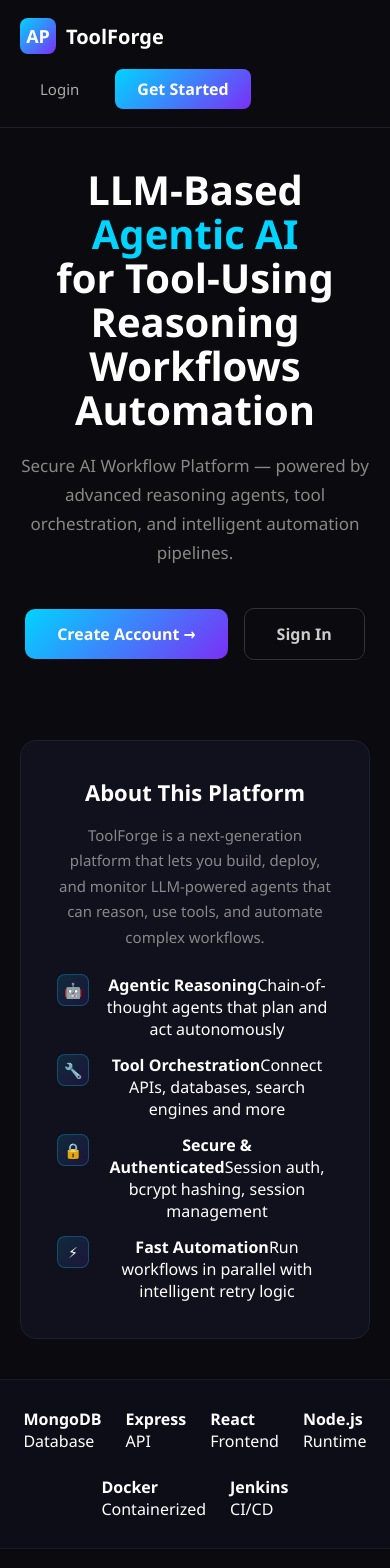
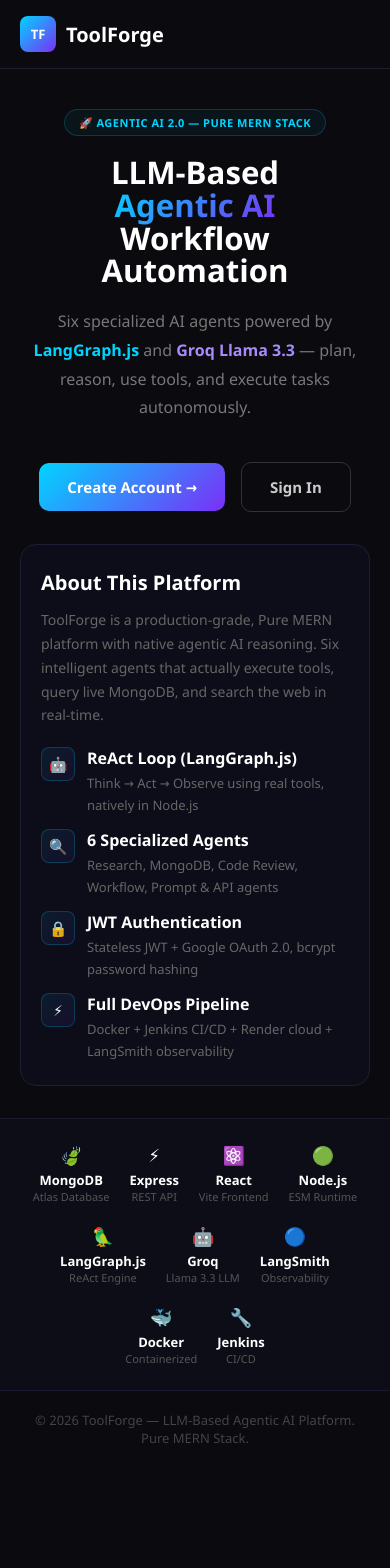
Before and after one commit to Ravikiranreddybada/toolforge, a React app in the folder frontend/: page / in a window 390 px wide. Shown: the top 1568 px of the page. After the commit the page ends 1467 px from the top, so only its background shows below. Built offline with nearby package versions, Linux system fonts and the light colour scheme; no server answers; the HTML template or start-up script is replaced by a standard one.

Commit message:
fix: mobile responsive dashboard + updated home page with correct tech stack info

```diff
--- a/frontend/src/pages/Home.jsx
+++ b/frontend/src/pages/Home.jsx
@@ -7,54 +7,33 @@
   return (
     <div style={styles.container}>
       <style>{`
+        * { box-sizing: border-box; }
         @media (max-width: 768px) {
-          .nav-responsive {
-            padding: 18px 20px !important;
-            flex-wrap: wrap;
-            gap: 15px;
-          }
-          .hero-responsive {
-            flex-direction: column !important;
-            padding: 40px 20px !important;
-            text-align: center;
-            min-height: auto !important;
-          }
-          .hero-left-responsive {
-            max-width: 100% !important;
-            margin-bottom: 40px;
-          }
-          .hero-right-responsive {
-            max-width: 100% !important;
-          }
-          .title-responsive {
-            font-size: clamp(2.5rem, 10vw, 4rem) !important;
-            line-height: 1.1 !important;
-          }
-          .btns-responsive {
-            justify-content: center;
-            flex-wrap: wrap;
-          }
-          .tech-bar-responsive {
-            padding: 28px 20px !important;
-            flex-wrap: wrap;
-            gap: 24px !important;
-            justify-content: center;
-          }
-          .footer-responsive {
-            padding: 24px 20px !important;
-          }
+          .nav-inner { padding: 16px 20px !important; }
+          .nav-links { display: none !important; }
+          .hero-wrap { flex-direction: column !important; padding: 40px 20px 32px !important; min-height: auto !important; gap: 32px !important; }
+          .hero-left { max-width: 100% !important; text-align: center; }
+          .hero-title { font-size: clamp(2rem, 9vw, 3.2rem) !important; }
+          .hero-btns { justify-content: center !important; flex-wrap: wrap; }
+          .hero-right { max-width: 100% !important; width: 100% !important; }
+          .tech-bar { padding: 24px 20px !important; gap: 20px !important; flex-wrap: wrap !important; justify-content: center !important; }
+          .footer-inner { padding: 20px 20px !important; }
+        }
+        @media (max-width: 480px) {
+          .hero-title { font-size: clamp(1.8rem, 8vw, 2.6rem) !important; }
+          .about-card { padding: 24px 20px !important; }
         }
       `}</style>
 
       {/* NAVBAR */}
-      <nav style={styles.nav} className="nav-responsive">
+      <nav style={styles.nav} className="nav-inner">
         <Link to="/" style={styles.navLogo}>
-          <div style={styles.logoIcon}>AP</div>
+          <div style={styles.logoIcon}>TF</div>
           <span>ToolForge</span>
         </Link>
-        <div style={styles.navLinks}>
+        <div style={styles.navLinks} className="nav-links">
           {user ? (
-            <Link to="/dashboard" style={styles.btnNav}>Dashboard</Link>
+            <Link to="/dashboard" style={styles.btnNav}>Dashboard →</Link>
           ) : (
             <>
               <Link to="/login" style={styles.link}>Login</Link>
@@ -65,98 +44,77 @@
       </nav>
 
       {/* HERO SECTION */}
-      <section style={styles.hero} className="hero-responsive">
-        <div style={styles.heroLeft} className="hero-left-responsive">
-          <h1 style={styles.title} className="title-responsive">
+      <section style={styles.hero} className="hero-wrap">
+        <div style={styles.heroLeft} className="hero-left">
+          <div style={styles.badge}>🚀 Agentic AI 2.0 — Pure MERN Stack</div>
+          <h1 style={styles.title} className="hero-title">
             LLM-Based<br />
             <span style={styles.highlight}>Agentic AI</span><br />
-            for Tool-Using<br />
-            Reasoning<br />
-            Workflows<br />
+            Workflow<br />
             Automation
           </h1>
           <p style={styles.subtitle}>
-            Secure AI Workflow Platform — powered by advanced reasoning agents,
-            tool orchestration, and intelligent automation pipelines.
+            Six specialized AI agents powered by{' '}
+            <strong style={{color:'#00d4ff'}}>LangGraph.js</strong> and{' '}
+            <strong style={{color:'#a78bfa'}}>Groq Llama 3.3</strong>{' '}
+            — plan, reason, use tools, and execute tasks autonomously.
           </p>
-          <div style={styles.heroBtns} className="btns-responsive">
+          <div style={styles.heroBtns} className="hero-btns">
             <Link to="/signup" style={styles.btnCreate}>Create Account →</Link>
             <Link to="/login" style={styles.btnLogin}>Sign In</Link>
           </div>
         </div>
 
-        <div style={styles.heroRight} className="hero-right-responsive">
-          <div style={styles.aboutCard}>
+        <div style={styles.heroRight} className="hero-right">
+          <div style={styles.aboutCard} className="about-card">
             <h2 style={styles.cardTitle}>About This Platform</h2>
             <p style={styles.cardText}>
-              ToolForge is a next-generation platform that lets you build, deploy,
-              and monitor LLM-powered agents that can reason, use tools, and
-              automate complex workflows.
+              ToolForge is a production-grade, Pure MERN platform with native agentic AI reasoning.
+              Six intelligent agents that actually execute tools, query live MongoDB, and search the web in real-time.
             </p>
             <div style={styles.featureList}>
-              <div style={styles.featureItem}>
-                <div style={styles.featureIcon}>🤖</div>
-                <div style={styles.featureText}>
-                  <strong>Agentic Reasoning</strong>
-                  <span>Chain-of-thought agents that plan and act autonomously</span>
+              {[
+                ['🤖', 'ReAct Loop (LangGraph.js)', 'Think → Act → Observe using real tools, natively in Node.js'],
+                ['🔍', '6 Specialized Agents', 'Research, MongoDB, Code Review, Workflow, Prompt & API agents'],
+                ['🔒', 'JWT Authentication', 'Stateless JWT + Google OAuth 2.0, bcrypt password hashing'],
+                ['⚡', 'Full DevOps Pipeline', 'Docker + Jenkins CI/CD + Render cloud + LangSmith observability'],
+              ].map(([icon, title, desc]) => (
+                <div style={styles.featureItem} key={title}>
+                  <div style={styles.featureIcon}>{icon}</div>
+                  <div style={styles.featureText}>
+                    <strong style={{color:'#fff', display:'block', marginBottom:2}}>{title}</strong>
+                    <span style={{color:'#666', fontSize:13}}>{desc}</span>
+                  </div>
                 </div>
-              </div>
-              <div style={styles.featureItem}>
-                <div style={styles.featureIcon}>🔧</div>
-                <div style={styles.featureText}>
-                  <strong>Tool Orchestration</strong>
-                  <span>Connect APIs, databases, search engines and more</span>
-                </div>
-              </div>
-              <div style={styles.featureItem}>
-                <div style={styles.featureIcon}>🔒</div>
-                <div style={styles.featureText}>
-                  <strong>Secure & Authenticated</strong>
-                  <span>Session auth, bcrypt hashing, session management</span>
-                </div>
-              </div>
-              <div style={styles.featureItem}>
-                <div style={styles.featureIcon}>⚡</div>
-                <div style={styles.featureText}>
-                  <strong>Fast Automation</strong>
-                  <span>Run workflows in parallel with intelligent retry logic</span>
-                </div>
-              </div>
+              ))}
             </div>
           </div>
         </div>
       </section>
 
       {/* TECH BAR */}
-      <div style={styles.techBar} className="tech-bar-responsive">
-        <div style={styles.techItem}>
-          <strong>MongoDB</strong>
-          <span>Database</span>
-        </div>
-        <div style={styles.techItem}>
-          <strong>Express</strong>
-          <span>API</span>
-        </div>
-        <div style={styles.techItem}>
-          <strong>React</strong>
-          <span>Frontend</span>
-        </div>
-        <div style={styles.techItem}>
-          <strong>Node.js</strong>
-          <span>Runtime</span>
-        </div>
-        <div style={styles.techItem}>
-          <strong>Docker</strong>
-          <span>Containerized</span>
-        </div>
-        <div style={styles.techItem}>
-          <strong>Jenkins</strong>
-          <span>CI/CD</span>
-        </div>
+      <div style={styles.techBar} className="tech-bar">
+        {[
+          ['🍃', 'MongoDB', 'Atlas Database'],
+          ['⚡', 'Express', 'REST API'],
+          ['⚛️', 'React', 'Vite Frontend'],
+          ['🟢', 'Node.js', 'ESM Runtime'],
+          ['🦜', 'LangGraph.js', 'ReAct Engine'],
+          ['🤖', 'Groq', 'Llama 3.3 LLM'],
+          ['🔵', 'LangSmith', 'Observability'],
+          ['🐳', 'Docker', 'Containerized'],
+          ['🔧', 'Jenkins', 'CI/CD'],
+        ].map(([icon, name, label]) => (
+          <div style={styles.techItem} key={name}>
+            <span style={{fontSize:18, marginBottom:4}}>{icon}</span>
+            <strong style={{color:'#fff', fontSize:13}}>{name}</strong>
+            <span style={{color:'#555', fontSize:11}}>{label}</span>
+          </div>
+        ))}
       </div>
 
-      <footer style={styles.footer} className="footer-responsive">
-        <p>© 2026 ToolForge — LLM-Based Agentic AI Platform. Built with ❤️ by the team.</p>
+      <footer style={styles.footer} className="footer-inner">
+        <p>© 2026 ToolForge — LLM-Based Agentic AI Platform. Pure MERN Stack.</p>
       </footer>
     </div>
   );
@@ -177,7 +135,6 @@
     justifyContent: 'space-between',
     padding: '18px 60px',
     borderBottom: '1px solid #1e1e2e',
-    transition: 'all 0.3s ease'
   },
   navLogo: {
     display: 'flex',
@@ -196,7 +153,9 @@
     display: 'flex',
     alignItems: 'center',
     justifyContent: 'center',
-    fontSize: '18px'
+    fontSize: '13px',
+    fontWeight: '800',
+    color: '#fff'
   },
   navLinks: {
     display: 'flex',
@@ -216,7 +175,8 @@
     fontWeight: '600',
     padding: '9px 22px',
     borderRadius: '8px',
-    textDecoration: 'none'
+    textDecoration: 'none',
+    fontSize: '14px'
   },
   hero: {
     display: 'flex',
@@ -225,11 +185,23 @@
     padding: '80px 60px',
     minHeight: '85vh',
     gap: '40px',
-    transition: 'all 0.3s ease'
   },
   heroLeft: {
     flex: '1',
-    maxWidth: '640px'
+    maxWidth: '620px'
+  },
+  badge: {
+    display: 'inline-block',
+    background: '#00d4ff0d',
+    border: '1px solid #00d4ff33',
+    color: '#00d4ff',
+    fontSize: '11px',
+    fontWeight: '700',
+    padding: '5px 14px',
+    borderRadius: '20px',
+    marginBottom: '20px',
+    letterSpacing: '0.5px',
+    textTransform: 'uppercase'
   },
   title: {
     fontSize: 'clamp(2.5rem, 5vw, 4.5rem)',
@@ -239,14 +211,16 @@
     marginBottom: '20px'
   },
   highlight: {
-    color: '#00d4ff'
+    background: 'linear-gradient(135deg, #00d4ff, #7b2ff7)',
+    WebkitBackgroundClip: 'text',
+    WebkitTextFillColor: 'transparent'
   },
   subtitle: {
-    fontSize: '17px',
-    color: '#888',
-    lineHeight: '1.7',
+    fontSize: '16px',
+    color: '#777',
+    lineHeight: '1.8',
     marginBottom: '40px',
-    maxWidth: '520px'
+    maxWidth: '500px'
   },
   heroBtns: {
     display: 'flex',
@@ -256,45 +230,43 @@
   btnCreate: {
     background: 'linear-gradient(135deg, #00d4ff, #7b2ff7)',
     color: '#fff',
-    padding: '14px 32px',
+    padding: '14px 28px',
     borderRadius: '10px',
-    fontSize: '16px',
+    fontSize: '15px',
     fontWeight: '700',
     textDecoration: 'none',
-    border: 'none',
-    cursor: 'pointer'
   },
   btnLogin: {
     background: 'transparent',
     color: '#ccc',
-    padding: '14px 32px',
+    padding: '14px 28px',
     borderRadius: '10px',
-    fontSize: '16px',
+    fontSize: '15px',
     fontWeight: '600',
     textDecoration: 'none',
     border: '1.5px solid #333'
   },
   heroRight: {
     flex: '1',
-    maxWidth: '480px'
+    maxWidth: '460px'
   },
   aboutCard: {
-    background: '#11111d',
+    background: '#0d0d1a',
     border: '1px solid #1e1e35',
     borderRadius: '16px',
-    padding: '36px'
+    padding: '32px'
   },
   cardTitle: {
-    fontSize: '22px',
+    fontSize: '20px',
     fontWeight: '700',
     color: '#fff',
-    marginBottom: '16px'
+    marginBottom: '12px'
   },
   cardText: {
-    color: '#888',
-    fontSize: '15px',
+    color: '#666',
+    fontSize: '14px',
     lineHeight: '1.7',
-    marginBottom: '24px'
+    marginBottom: '20px'
   },
   featureList: {
     display: 'flex',
@@ -307,16 +279,16 @@
     gap: '12px'
   },
   featureIcon: {
-    width: '32px',
-    height: '32px',
-    background: 'linear-gradient(135deg, #00d4ff22, #7b2ff722)',
-    border: '1px solid #00d4ff44',
+    width: '34px',
+    height: '34px',
+    background: 'linear-gradient(135deg, #00d4ff15, #7b2ff715)',
+    border: '1px solid #00d4ff33',
     borderRadius: '8px',
     display: 'flex',
     alignItems: 'center',
     justifyContent: 'center',
     fontSize: '15px',
-    flexShrink: '0'
+    flexShrink: 0
   },
   featureText: {
     flex: '1'
@@ -324,14 +296,18 @@
   techBar: {
     background: '#0d0d18',
     borderTop: '1px solid #1a1a2e',
-    padding: '28px 60px',
+    padding: '24px 60px',
     display: 'flex',
-    gap: '48px',
-    transition: 'all 0.3s ease'
+    gap: '36px',
+    alignItems: 'center',
+    overflowX: 'auto'
   },
   techItem: {
     display: 'flex',
-    flexDirection: 'column'
+    flexDirection: 'column',
+    alignItems: 'center',
+    textAlign: 'center',
+    flexShrink: 0
   },
   footer: {
     borderTop: '1px solid #1a1a2e',
@@ -339,6 +315,5 @@
     textAlign: 'center',
     color: '#444',
     fontSize: '13px',
-    transition: 'all 0.3s ease'
   }
 };
```
Also changed, not shown: frontend/src/pages/Dashboard.jsx (+17 -6 lines).
